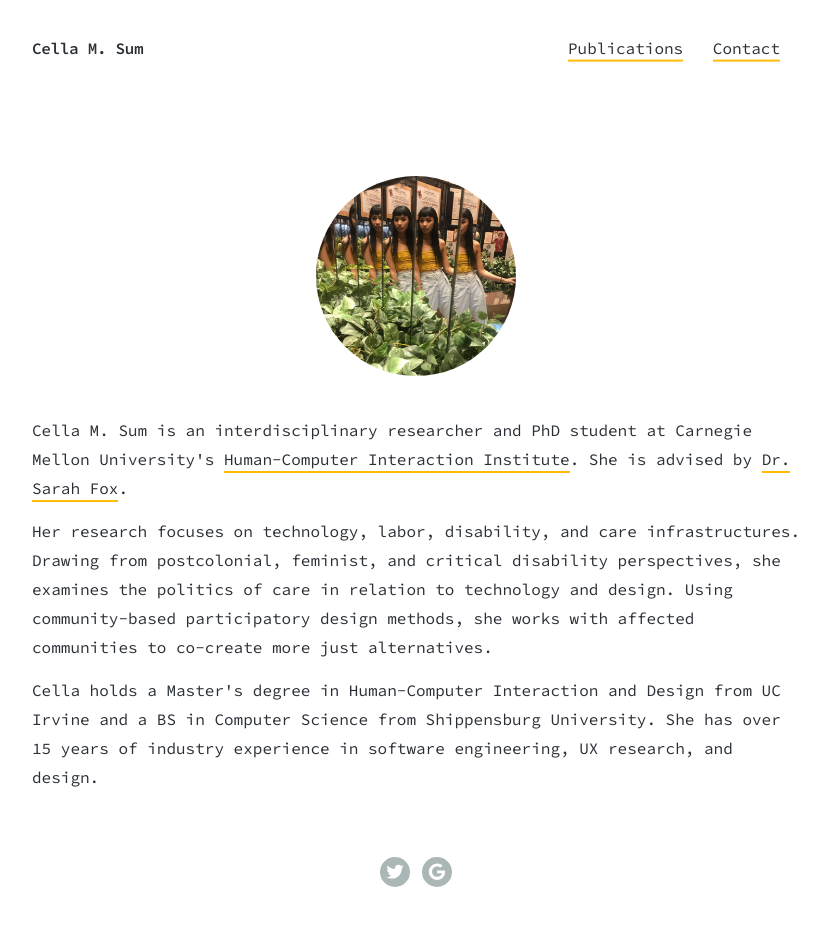
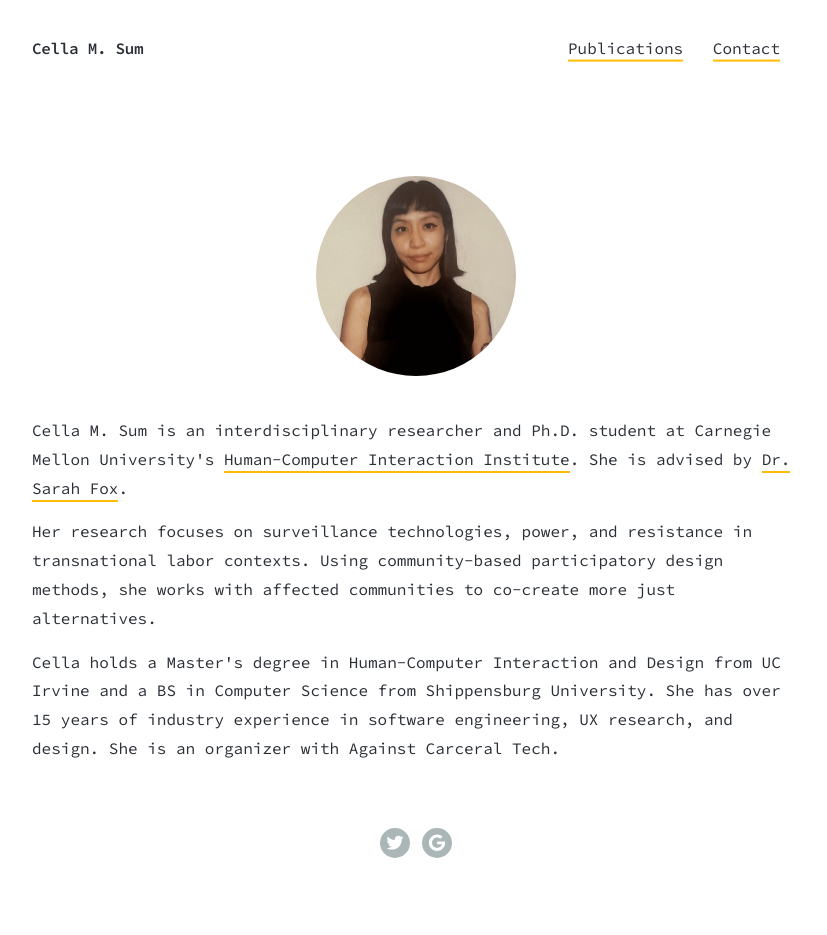
Before and after one commit to cella/cellaio, a Jekyll site: the page built from index.html, in a window 1280 px wide. Shown: the whole page, without its empty margins (224-1051 px from the left). Built offline with Jekyll 4.4.1, drawn with Linux system fonts in a browser that asks for light colours; nearby versions of some CDN libraries; after the commit the page ends 907 px from its top, so only the background shows below that.

```diff
--- a/index.html
+++ b/index.html
@@ -7,17 +7,18 @@ Human-Computer Interaction Institute.
 
   <div class="container">
     <div class="image-wrap"><img class="circle-image" src="images/about/cella.jpg"
-        alt="A photo showing multiple reflections of Cella in a series of mirrors." /></div>
-    <p>Cella M. Sum is an interdisciplinary researcher and PhD student at Carnegie Mellon University's <a
+        alt="A instax photo of Cella wearing a black sleeveless button down shirt" /></div>
+    <p>Cella M. Sum is an interdisciplinary researcher and Ph.D. student at Carnegie Mellon University's <a
         href="https://www.hcii.cmu.edu/">Human-Computer Interaction Institute</a>. She is advised by <a
         href="https://www.sarahfox.info/">Dr. Sarah Fox</a>.
     </p>
     <p>
-      Her research focuses on technology, labor, disability, and care infrastructures. Drawing from postcolonial, feminist, and critical disability perspectives, she examines the politics of care in relation to technology and design. Using community-based participatory design methods, she works with affected communities to co-create more just alternatives.
+      Her research focuses on surveillance technologies, power, and resistance in transnational labor contexts.
+      Using community-based participatory design methods, she works with affected communities to co-create more just alternatives.
     </p>
     <p>
       Cella holds a Master's degree in Human-Computer Interaction and Design from UC Irvine and a BS in Computer
       Science from Shippensburg University. She has over 15 years of industry experience in software engineering, UX
-      research, and design.
+      research, and design. She is an organizer with Against Carceral Tech.
     </p>
   </div>
```
Also changed, not shown: images/about/cella.jpeg (deleted), images/about/cella.jpg.
